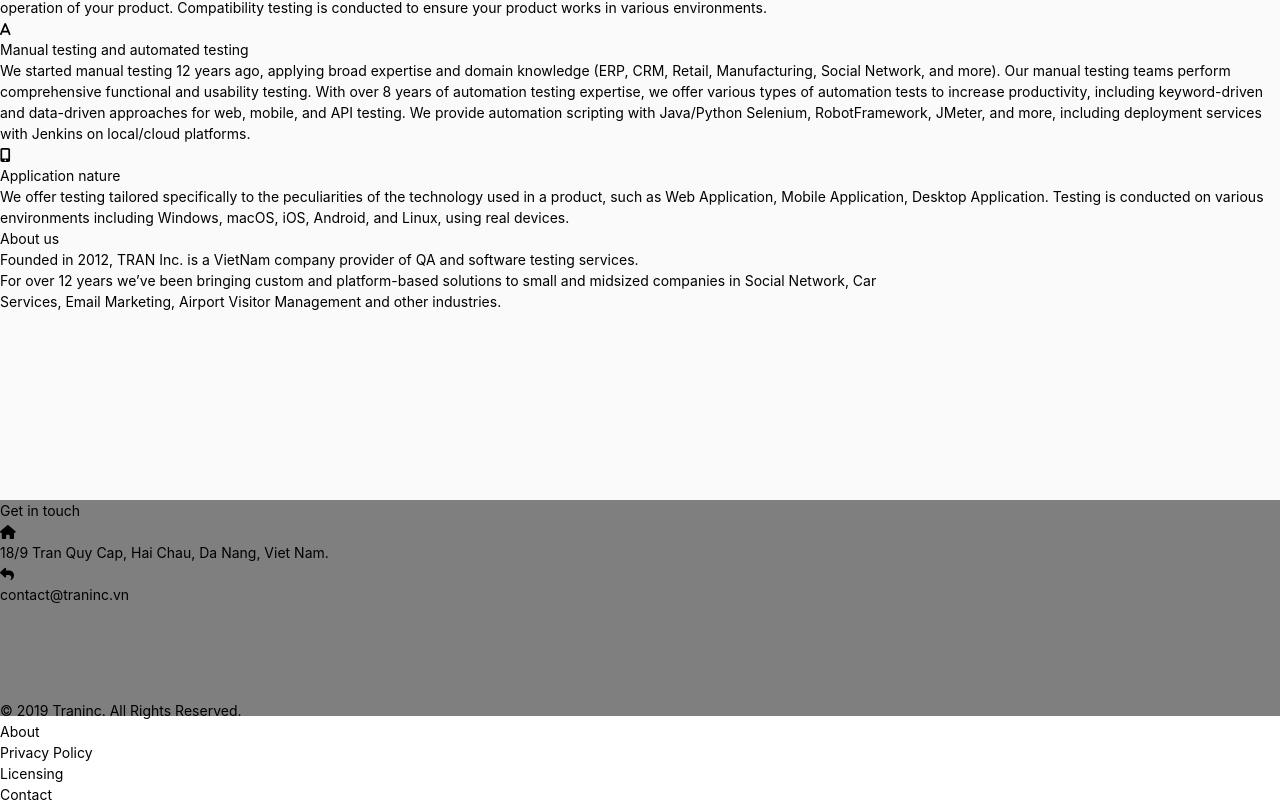
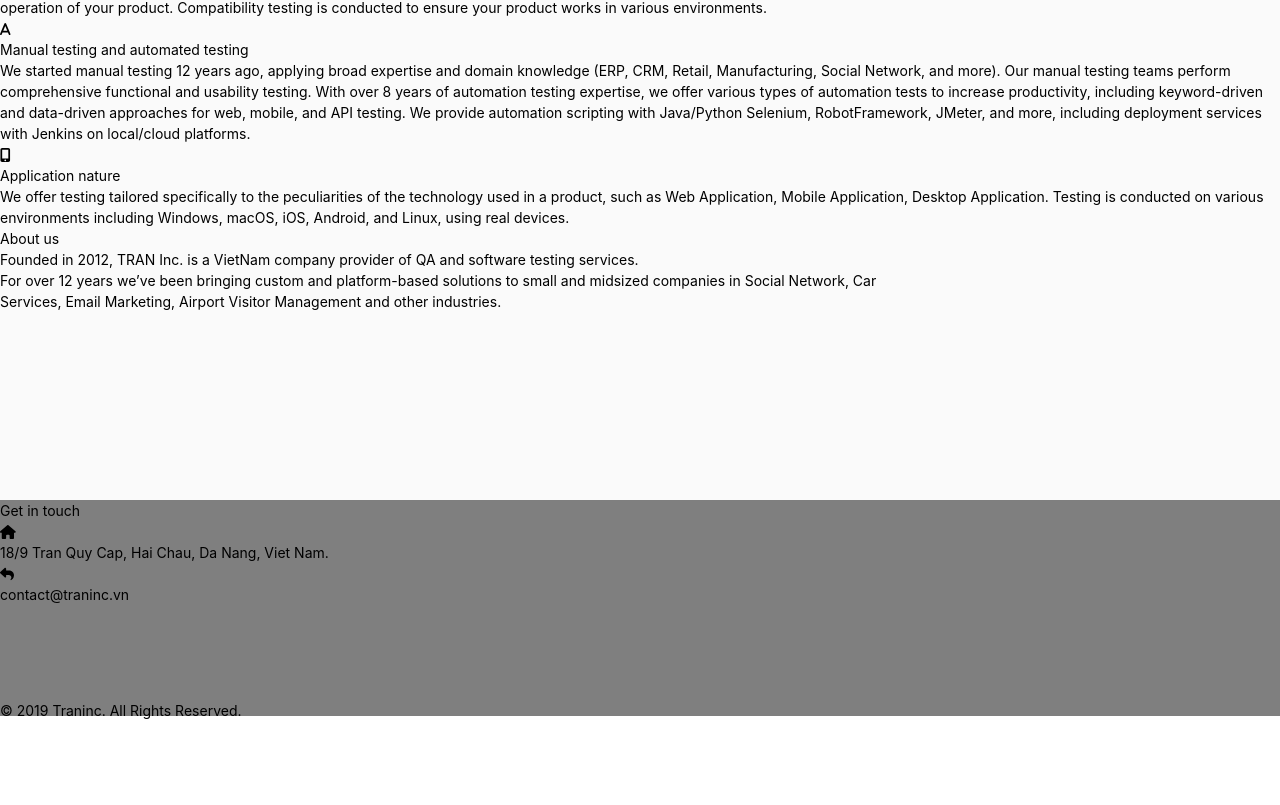
Before and after one commit to xuanphong230104/landingpage-traninc, a React (Vite) app: page / in a window 1280 px wide. Shown: the part 1295-2100 px from the top of the page. After the commit the page ends 2016 px from the top, so only its background shows below. Built offline with nearby package versions, Linux system fonts and the light colour scheme.

Commit message:
update footer

```diff
--- a/src/component/Footer.jsx
+++ b/src/component/Footer.jsx
@@ -11,28 +11,7 @@
           </a>
           . All Rights Reserved.
         </span>
-        <ul class="flex flex-wrap items-center mt-3 text-sm font-medium text-gray-500 dark:text-gray-400 sm:mt-0">
-          <li>
-            <a href="#" class="hover:underline me-4 md:me-6">
-              About
-            </a>
-          </li>
-          <li>
-            <a href="#" class="hover:underline me-4 md:me-6">
-              Privacy Policy
-            </a>
-          </li>
-          <li>
-            <a href="#" class="hover:underline me-4 md:me-6">
-              Licensing
-            </a>
-          </li>
-          <li>
-            <a href="#" class="hover:underline">
-              Contact
-            </a>
-          </li>
-        </ul>
+
       </footer>
     </div>
   );
```
